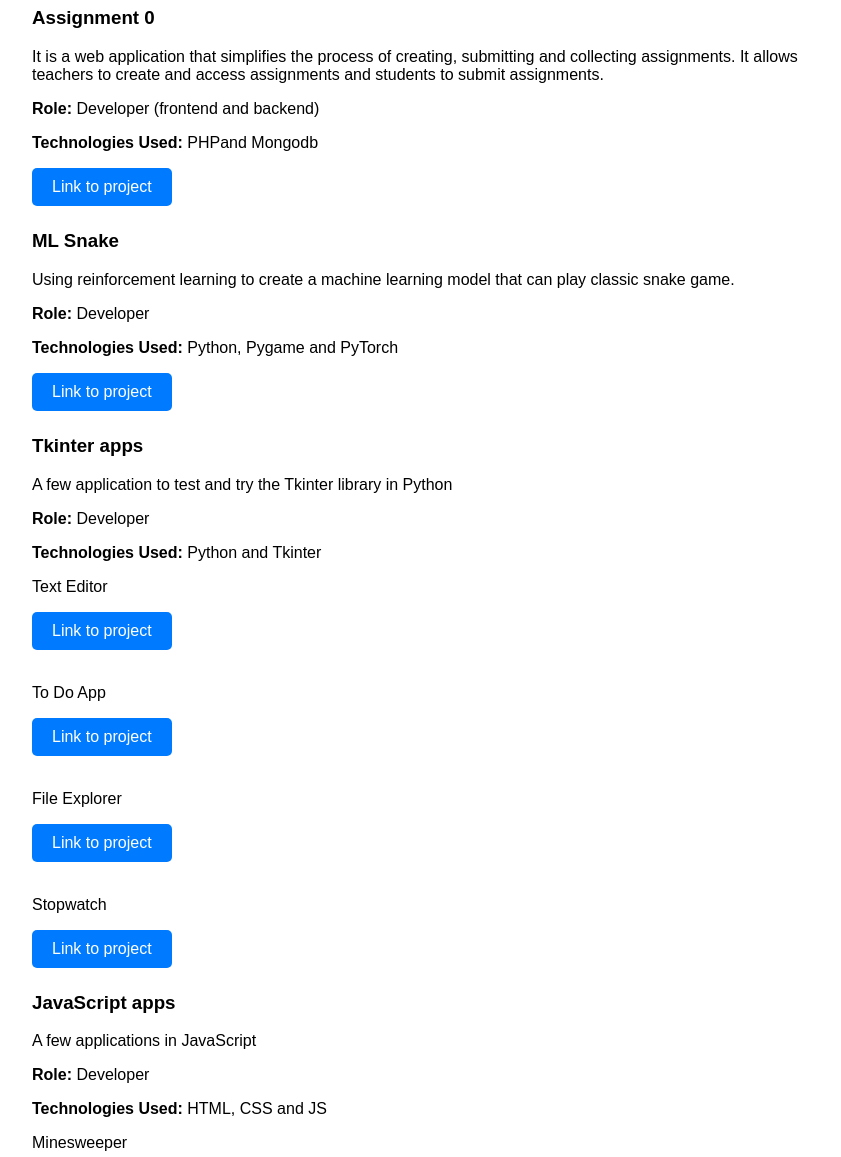
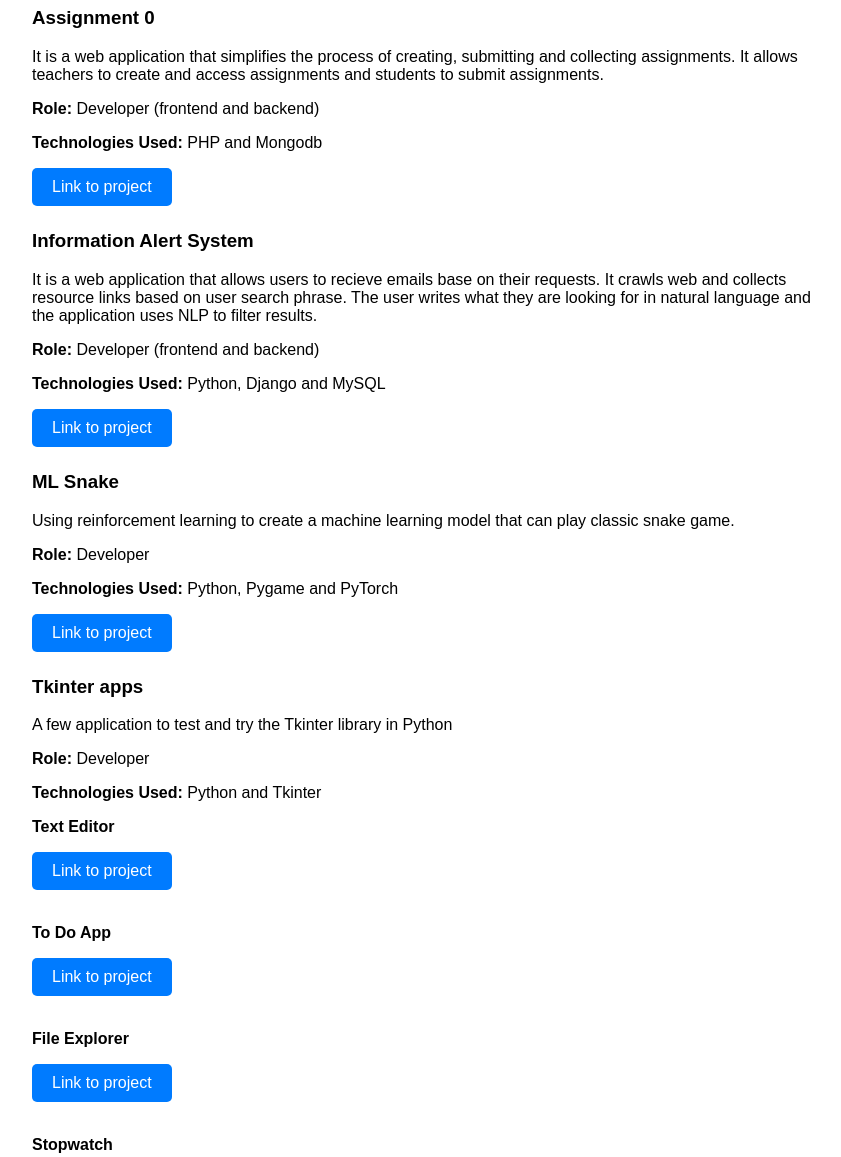
Before and after one commit to UdayRajSingh288/Portfolio, a plain HTML site: page index.html in a window 1280 px wide. Shown: the part 1360-2517 px from the top of the page, without its empty margins (208-1049 px from the left). Drawn offline with Linux system fonts and the light colour scheme.

Commit message:
Add files via upload

```diff
--- a/index.html
+++ b/index.html
@@ -45,8 +45,15 @@ Outside of work, I enjoy meditation, 3D modelling, solving problems on codeforce
             <h3>Assignment 0</h3>
             <p>It is a web application that simplifies the process of creating, submitting and collecting assignments. It allows teachers to create and access assignments and students to submit assignments.</p>
             <p><strong>Role:</strong> Developer (frontend and backend)</p>
-            <p><strong>Technologies Used:</strong> PHPand Mongodb</p>
+            <p><strong>Technologies Used:</strong> PHP and Mongodb</p>
             <a href="https://github.com/UdayRajSingh288/Assignment0-Feature-Complete.git">Link to project</a>
+        </div>
+        <div class="project">
+            <h3>Information Alert System</h3>
+            <p>It is a web application that allows users to recieve emails base on their requests. It crawls web and collects resource links based on user search phrase. The user writes what they are looking for in natural language and the application uses NLP to filter results.</p>
+            <p><strong>Role:</strong> Developer (frontend and backend)</p>
+            <p><strong>Technologies Used:</strong> Python, Django and MySQL</p>
+            <a href="https://github.com/UdayRajSingh288/Information_Alert_System.git">Link to project</a>
         </div>
         <div class="project">
             <h3>ML Snake</h3>
@@ -60,13 +67,13 @@ Outside of work, I enjoy meditation, 3D modelling, solving problems on codeforce
             <p>A few application to test and try the Tkinter library in Python</p>
             <p><strong>Role:</strong> Developer</p>
             <p><strong>Technologies Used:</strong> Python and Tkinter</p>
-		<p>Text Editor</p>
+		<strong><p>Text Editor</p></strong>
             <a href="https://github.com/UdayRajSingh288/Python_Text_Editor.git">Link to project</a><br><br>
-		<p>To Do App</p>
+		<strong><p>To Do App</p></strong>
             <a href="https://github.com/UdayRajSingh288/Python_Todo_App.git">Link to project</a><br><br>
-		<p>File Explorer</p>
+		<strong><p>File Explorer</p></strong>
             <a href="https://github.com/UdayRajSingh288/Python_File_Explorer.git">Link to project</a><br><br>
-		<p>Stopwatch</p>
+		<strong><p>Stopwatch</p></strong>
             <a href="https://github.com/UdayRajSingh288/Python_Stopwatch.git">Link to project</a>
         </div>
         <div class="project">
@@ -75,23 +82,23 @@ Outside of work, I enjoy meditation, 3D modelling, solving problems on codeforce
             <p><strong>Role:</strong> Developer</p>
             <p><strong>Technologies Used:</strong> HTML, CSS and JS</p>
 
-		<p>Minesweeper</p>
-            <a href="#">Link to project</a><br><br>
+		<strong><p>Minesweeper</p></strong>
+            <a href="https://github.com/UdayRajSingh288/Minesweeper-JS.git">Link to project</a><br><br>
             <a href="Minesweeper-JS/index.html">Run</a><br><br>
-		<p>Stopwatch</p>
-            <a href="#">Link to project</a><br><br>
+		<strong><p>Stopwatch</p></strong>
+            <a href="https://github.com/UdayRajSingh288/Stopwatch-JS.git">Link to project</a><br><br>
             <a href="Stopwatch-JS/index.html">Run</a><br><br>
-		<p>Tetris</p>
-            <a href="#">Link to project</a><br><br>
+		<strong><p>Tetris</p></strong>
+            <a href="https://github.com/UdayRajSingh288/Tetris-JS.git">Link to project</a><br><br>
             <a href="Tetris Game-JS/index.html">Run</a><br><br>
-		<p>Tic Tac Toe</p>
-            <a href="#">Link to project</a><br><br>
+		<strong><p>Tic Tac Toe</p></strong>
+            <a href="https://github.com/UdayRajSingh288/Tic-Tac-Toe-JS-.git">Link to project</a><br><br>
             <a href="Tic Tac Toe-JS/index.html">Run</a><br><br>
-		<p>To Do List</p>
-            <a href="#">Link to project</a><br><br>
+		<strong><p>To Do List</p></strong>
+            <a href="https://github.com/UdayRajSingh288/To-Do-List-JS.git">Link to project</a><br><br>
             <a href="To Do List-JS/index.html">Run</a><br><br>
-		<p>Weather App</p>
-            <a href="#">Link to project</a><br><br>
+		<strong><p>Weather App</p></strong>
+            <a href="https://github.com/UdayRajSingh288/Weather-App-JS.git">Link to project</a><br><br>
             <a href="Weather App-JS/index.html">Run</a><br><br>
         </div>
     </section>
```
